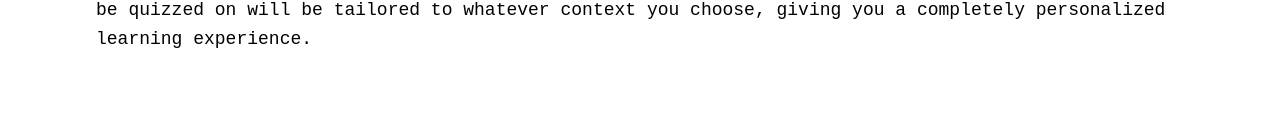
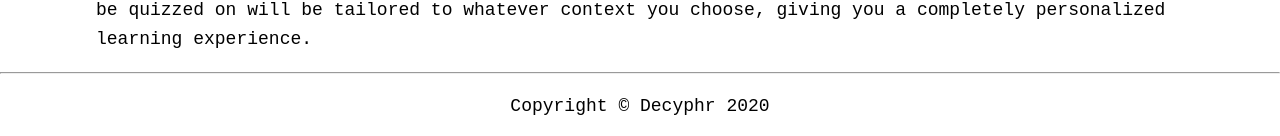
Before and after one commit to decyphr-net/decyphr-next, a Next.js app: page / in a window 1280 px wide. Shown: the part 1906-2042 px from the top of the page. Before the commit the page ends 1978 px from the top, so only its background shows below. Built offline with nearby package versions, Linux system fonts and the light colour scheme; a small style sheet from the web is missing.

Commit message:
Implement copyright footer

```diff
--- /dev/null
+++ b/components/layout/Footer.jsx
@@ -0,0 +1,11 @@
+import styles from './footer.module.scss'
+
+export default function Footer() {
+  return (
+    <footer className={styles.footer}>
+      <p>
+        {'Copyright © Decyphr '}{new Date().getFullYear()}
+      </p>
+    </footer>
+  )
+}
--- /dev/null
+++ b/components/layout/footer.module.scss
@@ -0,0 +1,5 @@
+.footer {
+  p {
+    text-align: center;
+  }
+}
--- a/pages/index.js
+++ b/pages/index.js
@@ -1,6 +1,7 @@
 import Head from 'next/head'
 import Header from '../components/marketing/Header'
 import About from '../components/marketing/About'
+import Footer from '../components/layout/Footer'
 
 export default function Home() {
   return (
@@ -15,6 +16,8 @@ export default function Home() {
         <Header />
 
         <About />
+        <hr />
+        <Footer />
       </main>
     </div>
   )
```
